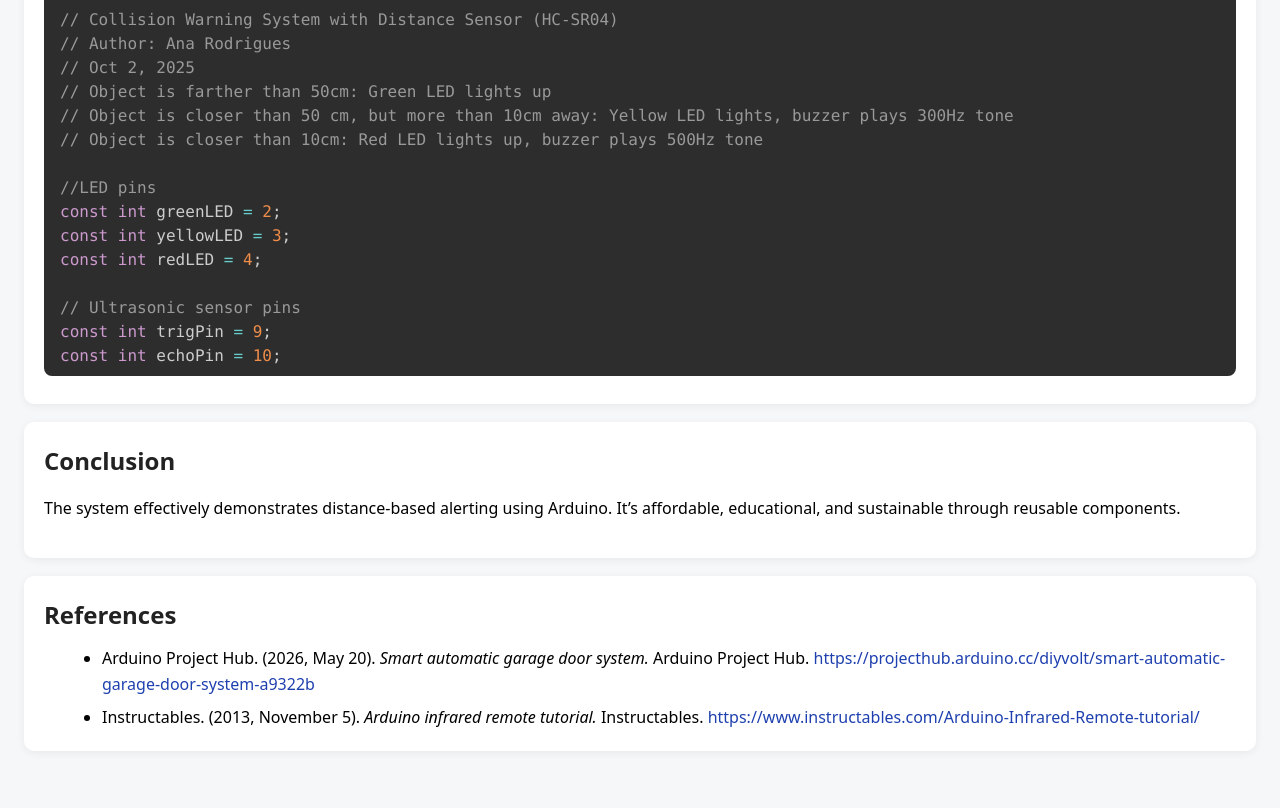
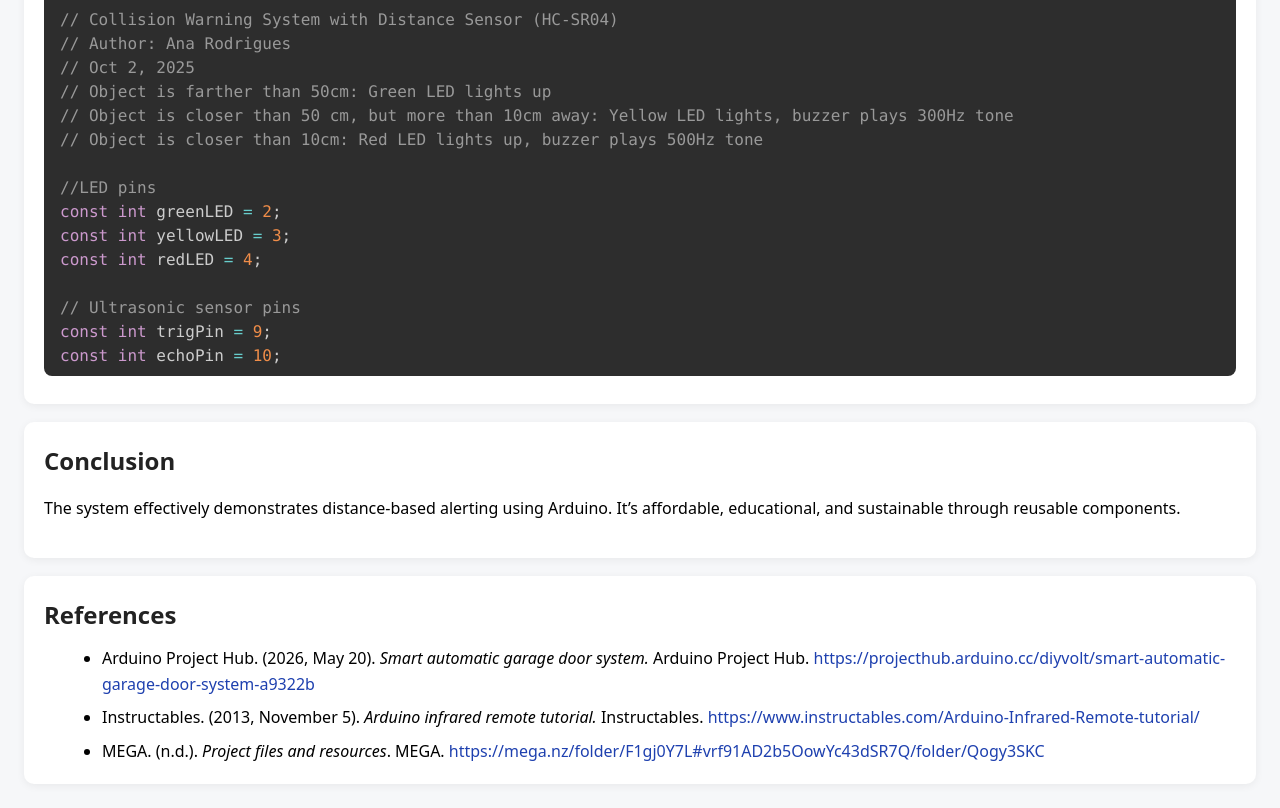
Before and after one commit to KG170/Tech-117-Final-Project, a plain HTML site: page index.html in a window 1280 px wide. Shown: the part 5038-5846 px from the top of the page. Before the commit the page ends 5813 px from the top, so only its background shows below. Drawn offline with nearby package versions, Linux system fonts and the light colour scheme.

Commit message:
Add link to MEGA project files and resources

```diff
--- a/index.html
+++ b/index.html
@@ -430,6 +430,16 @@ void loop() {
       </li>
 
   </ul>
+
+ <ul>
+  <li>
+    MEGA. (n.d.). <em>Project files and resources</em>. MEGA.
+    <a href="https://mega.nz/folder/F1gj0Y7L#vrf91AD2b5OowYc43dSR7Q/folder/Qogy3SKC" target="_blank" rel="noopener noreferrer">
+      https://mega.nz/folder/F1gj0Y7L#vrf91AD2b5OowYc43dSR7Q/folder/Qogy3SKC
+    </a>
+  </li>
+</ul>
+
 </section>
 
 
```
